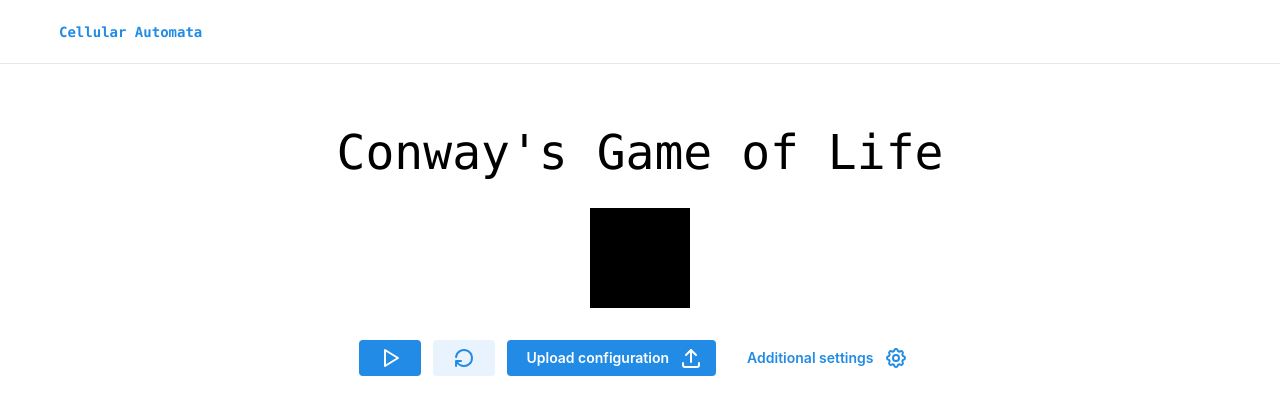
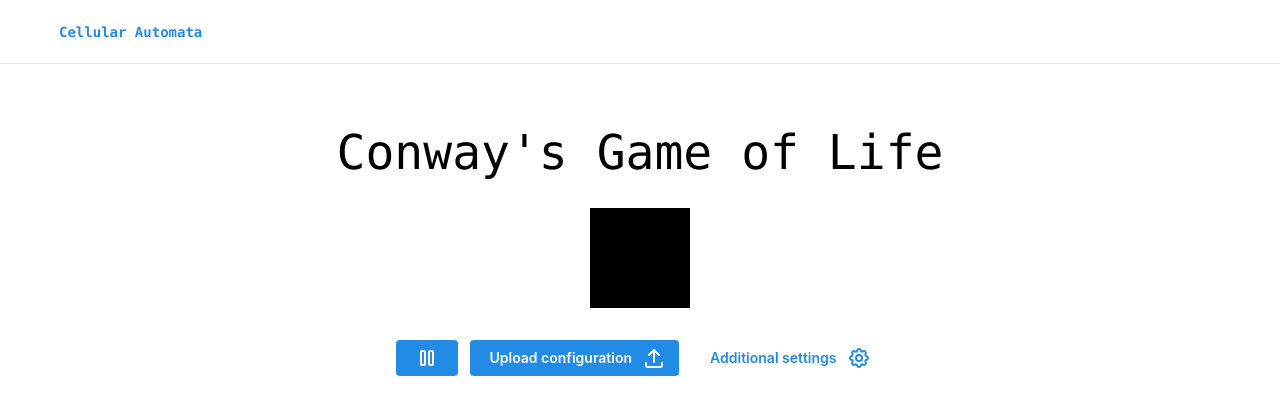
Before and after one commit to Josh-Human/game-of-life, a Next.js app: page / in a window 1280 px wide. Shown: the top 414 px of the page. Built offline with nearby package versions, Linux system fonts and the light colour scheme.

Commit message:
feat: can playt or pause board

```diff
--- a/app/page.tsx
+++ b/app/page.tsx
@@ -1,7 +1,11 @@
 'use client';
 
 import { useState } from 'react';
-import { IconPlayerPlay, IconRotateClockwise, IconSettings } from '@tabler/icons-react';
+import {
+  IconPlayerPause,
+  IconPlayerPlay,
+  IconSettings,
+} from '@tabler/icons-react';
 import { Button } from '@mantine/core';
 import { create_board } from '@/helpers/board';
 import FileInput from '@/components/file-input';
@@ -10,10 +14,13 @@ import Board from '@/components/Board';
 export default function HomePage() {
   const [board_width, board_height] = [50, 50];
   const [board_state, setBoardState] = useState(create_board(board_width, board_height));
+  const [is_playing, setIsPlaying] = useState(true);
 
   const loadBoard = (board: number[][]) => {
     setBoardState(board);
   };
+
+  const playOrPauseIcon = is_playing ? <IconPlayerPause /> : <IconPlayerPlay />;
 
   return (
     <>
@@ -28,14 +35,15 @@ export default function HomePage() {
             board_width={board_width}
             board_state={board_state}
             setBoardState={loadBoard}
+            is_playing={is_playing}
           />
           <div className="flex w-full gap-3 justify-center align-bottom mt-8">
-            <Button>
-              <IconPlayerPlay />
-            </Button>
-
-            <Button variant="light">
-              <IconRotateClockwise />
+            <Button
+              onClick={() => {
+                setIsPlaying(!is_playing);
+              }}
+            >
+              {playOrPauseIcon}
             </Button>
 
             <FileInput loadBoard={loadBoard} />
--- a/components/Board.tsx
+++ b/components/Board.tsx
@@ -1,5 +1,6 @@
 import { Skeleton } from '@mantine/core';
 import { useState, useEffect } from 'react';
+import { useInterval } from '@mantine/hooks';
 import { create_board, next_board_state } from '@/helpers/board';
 
 interface BoardProps {
@@ -7,6 +8,7 @@ interface BoardProps {
   board_height: number;
   board_state: number[][];
   setBoardState: (new_board: number[][]) => void;
+  is_playing: boolean;
 }
 
 export default function Board({
@@ -14,6 +16,7 @@ export default function Board({
   board_height,
   board_state,
   setBoardState,
+  is_playing,
 }: BoardProps) {
   const board_container_width = document.querySelector('#board-container')?.clientWidth ?? 0;
   const board_container_height = document.querySelector('#board-container')?.clientHeight ?? 0;
@@ -47,13 +50,23 @@ export default function Board({
     create_board_element(create_board(board_width, board_height))
   );
 
+  const board_interval = useInterval(() => {
+    setBoardState(next_board_state(board_state));
+  }, 2000);
+
   useEffect(() => {
     setBoard(create_board_element(board_state));
-    const timer = setTimeout(() => {
-      setBoardState(next_board_state(board_state));
-    }, 2000);
-    return () => clearTimeout(timer);
+    board_interval.start();
+    return () => board_interval.stop();
   }, [board_state]);
+
+  useEffect(() => {
+    if (is_playing) {
+      board_interval.start();
+    } else {
+      board_interval.stop();
+    }
+  }, [is_playing]);
 
   return (
     <div className="flex grow w-full" id="board-container">
```
